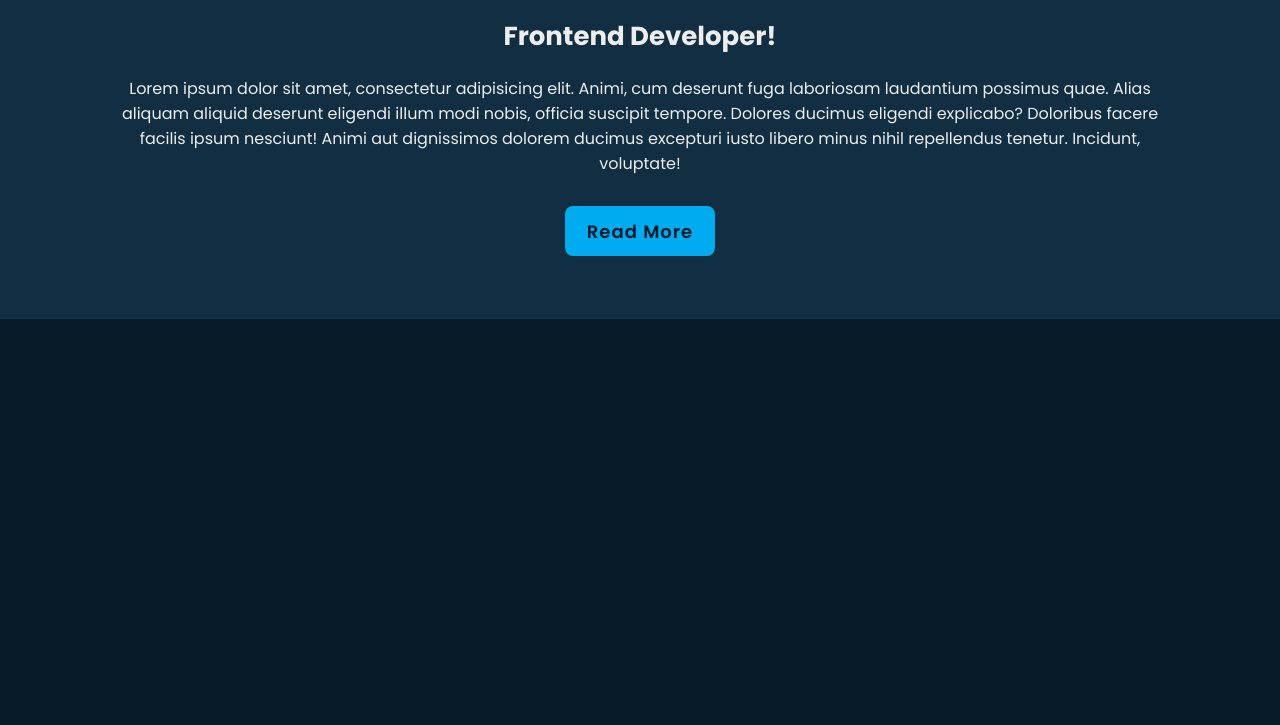
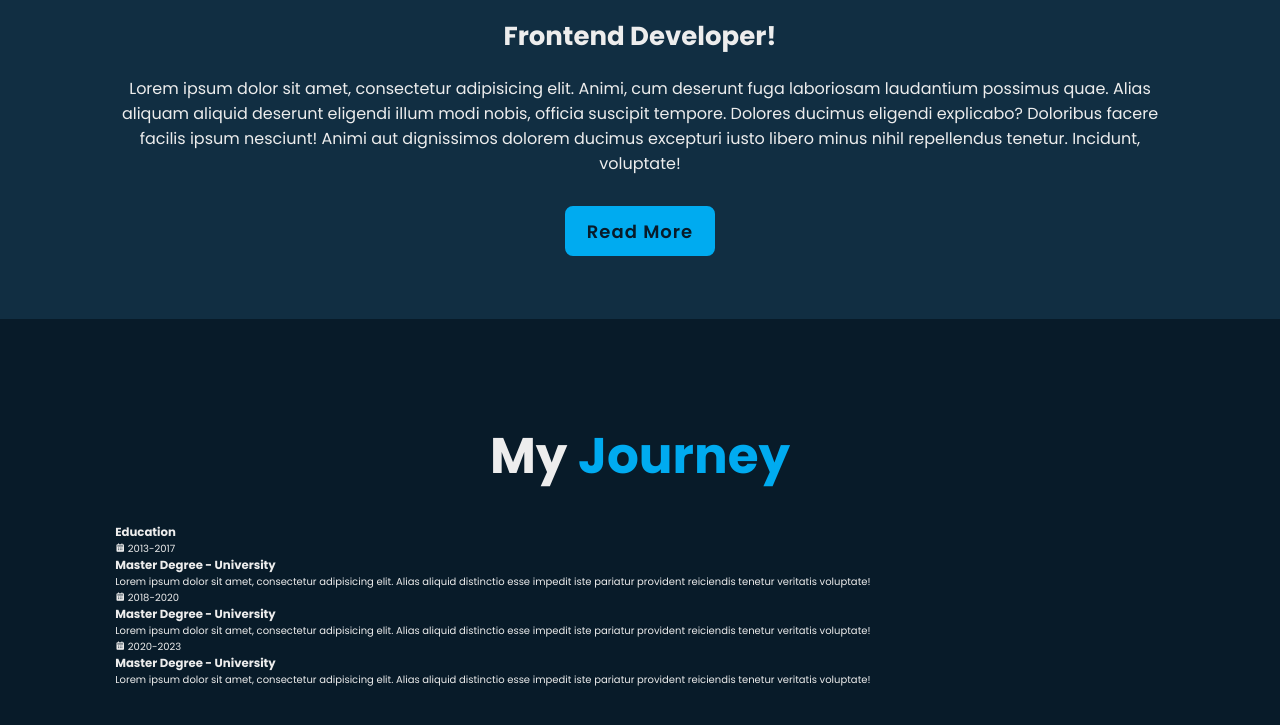
Before and after one commit to saeedd1994/personal-portfolio-one, a plain HTML site: page index.html in a window 1280 px wide. Shown: the part 1281-2006 px from the top of the page. Before the commit the page ends 1600 px from the top, so only its background shows below. Drawn offline with nearby package versions, Linux system fonts and the light colour scheme.

Commit message:
- adding education template

```diff
--- a/index.html
+++ b/index.html
@@ -78,6 +78,48 @@
     </div>
 </section>
 
+<!--education section design-->
+<section class="education" id="education">
+    <h2 class="heading">My <span>Journey</span></h2>
+
+    <div class="education-row">
+        <div class="education-column">
+            <h3 class="title">Education</h3>
+
+            <div class="education-box">
+                <div class="education-content">
+                    <div class="content">
+                        <div class="year"><i class='bx bxs-calendar'></i> 2013-2017</div>
+                        <h3>Master Degree - University</h3>
+                        <p>Lorem ipsum dolor sit amet, consectetur adipisicing elit. Alias aliquid distinctio esse
+                            impedit iste pariatur provident reiciendis tenetur veritatis voluptate!</p>
+                    </div>
+                </div>
+
+                <div class="education-content">
+                    <div class="content">
+                        <div class="year"><i class='bx bxs-calendar'></i> 2018-2020</div>
+                        <h3>Master Degree - University</h3>
+                        <p>Lorem ipsum dolor sit amet, consectetur adipisicing elit. Alias aliquid distinctio esse
+                            impedit iste pariatur provident reiciendis tenetur veritatis voluptate!</p>
+                    </div>
+                </div>
+
+                <div class="education-content">
+                    <div class="content">
+                        <div class="year"><i class='bx bxs-calendar'></i> 2020-2023</div>
+                        <h3>Master Degree - University</h3>
+                        <p>Lorem ipsum dolor sit amet, consectetur adipisicing elit. Alias aliquid distinctio esse
+                            impedit iste pariatur provident reiciendis tenetur veritatis voluptate!</p>
+                    </div>
+                </div>
+
+            </div>
+
+        </div>
+    </div>
+</section>
+
 <!--adding scripts-->
 <script src="./scripts/app.js"></script>
 </body>
```
